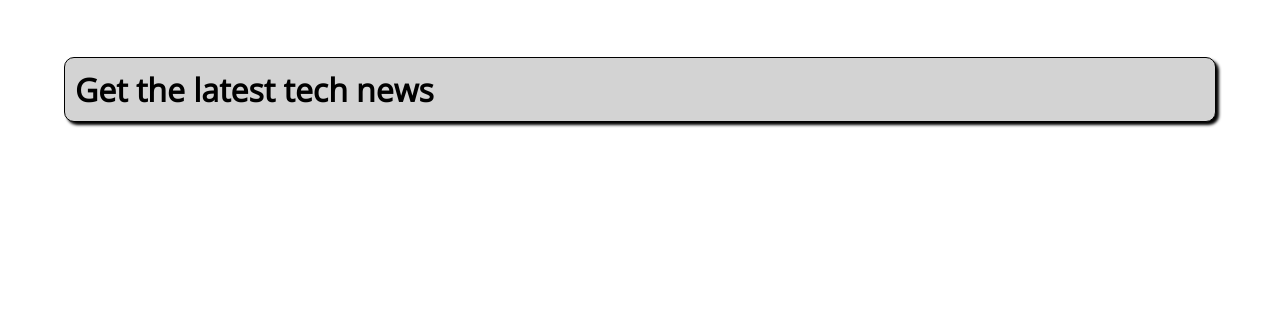
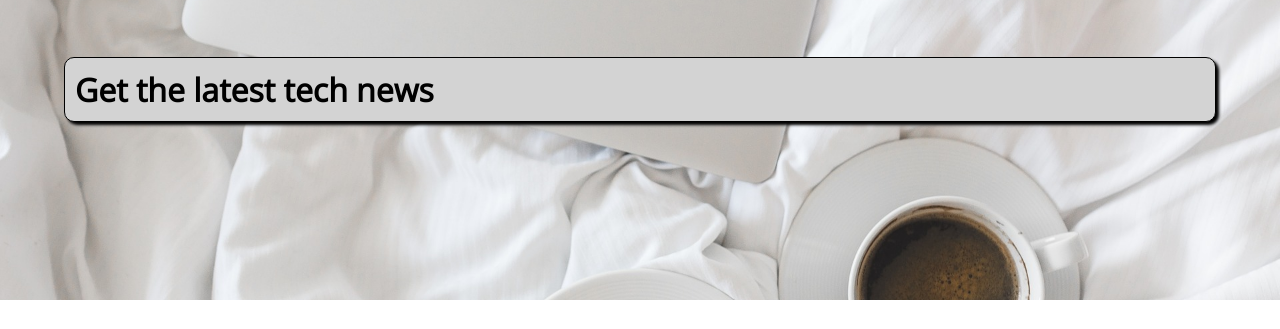
Before and after one commit to aminlotfi/Blog-Nuxt.js, a Nuxt app: page / in a window 1280 px wide. Shown: the top 329 px of the page. Built offline with nearby package versions, Linux system fonts and the light colour scheme; grey boxes are pictures that could not be loaded.

Commit message:
added background image from assets dir.

```diff
--- a/pages/index.vue
+++ b/pages/index.vue
@@ -36,6 +36,7 @@ export default {
   position: relative;
   padding: 30px;
   box-sizing: border-box;
+  background-image: url("~assets/images/6.1 main-page-background.jpg");
   background-position: center;
   background-size: cover;
 }
```
Also changed, not shown: assets/images/6.1 main-page-background.jpg (added).
